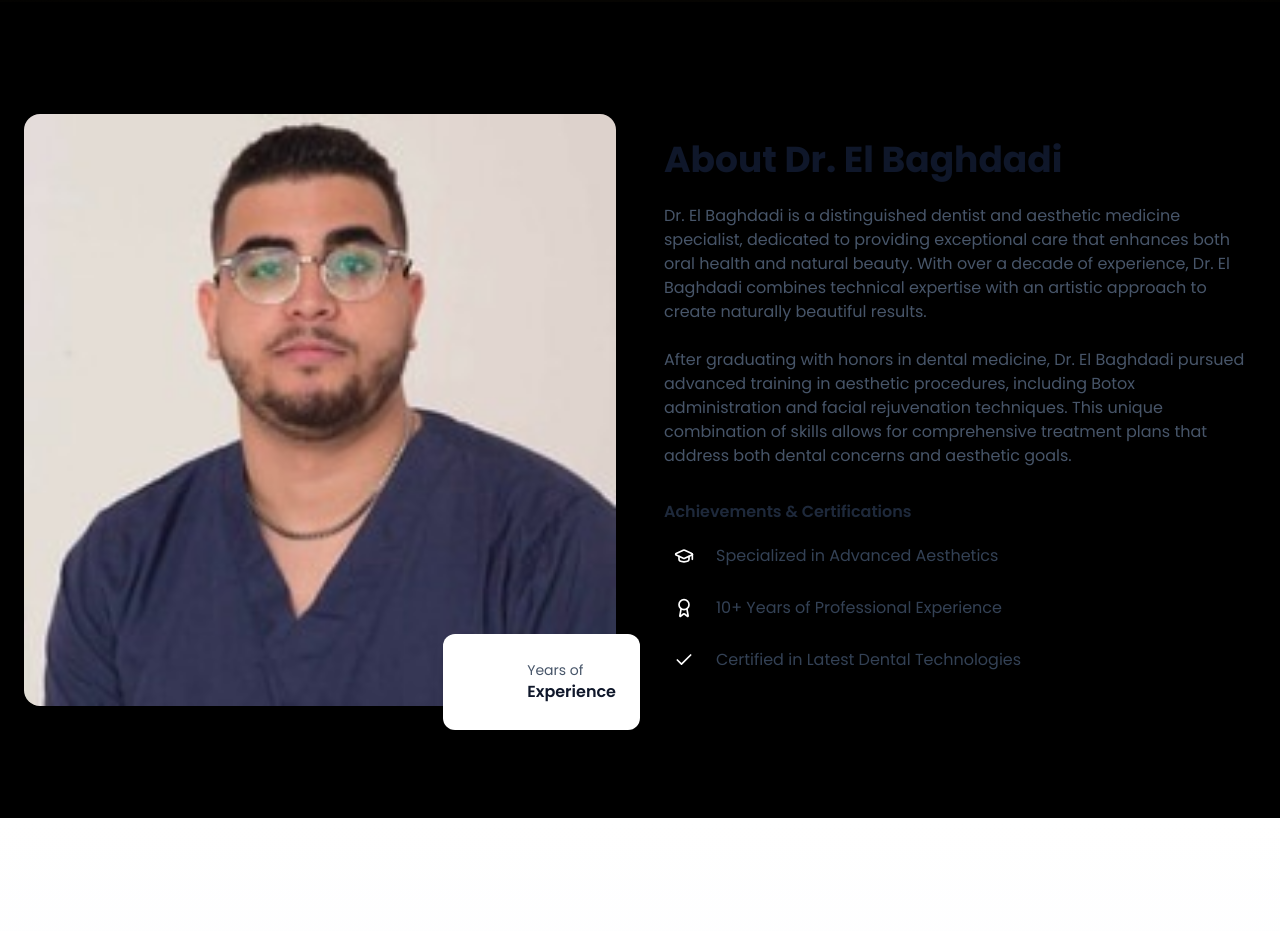
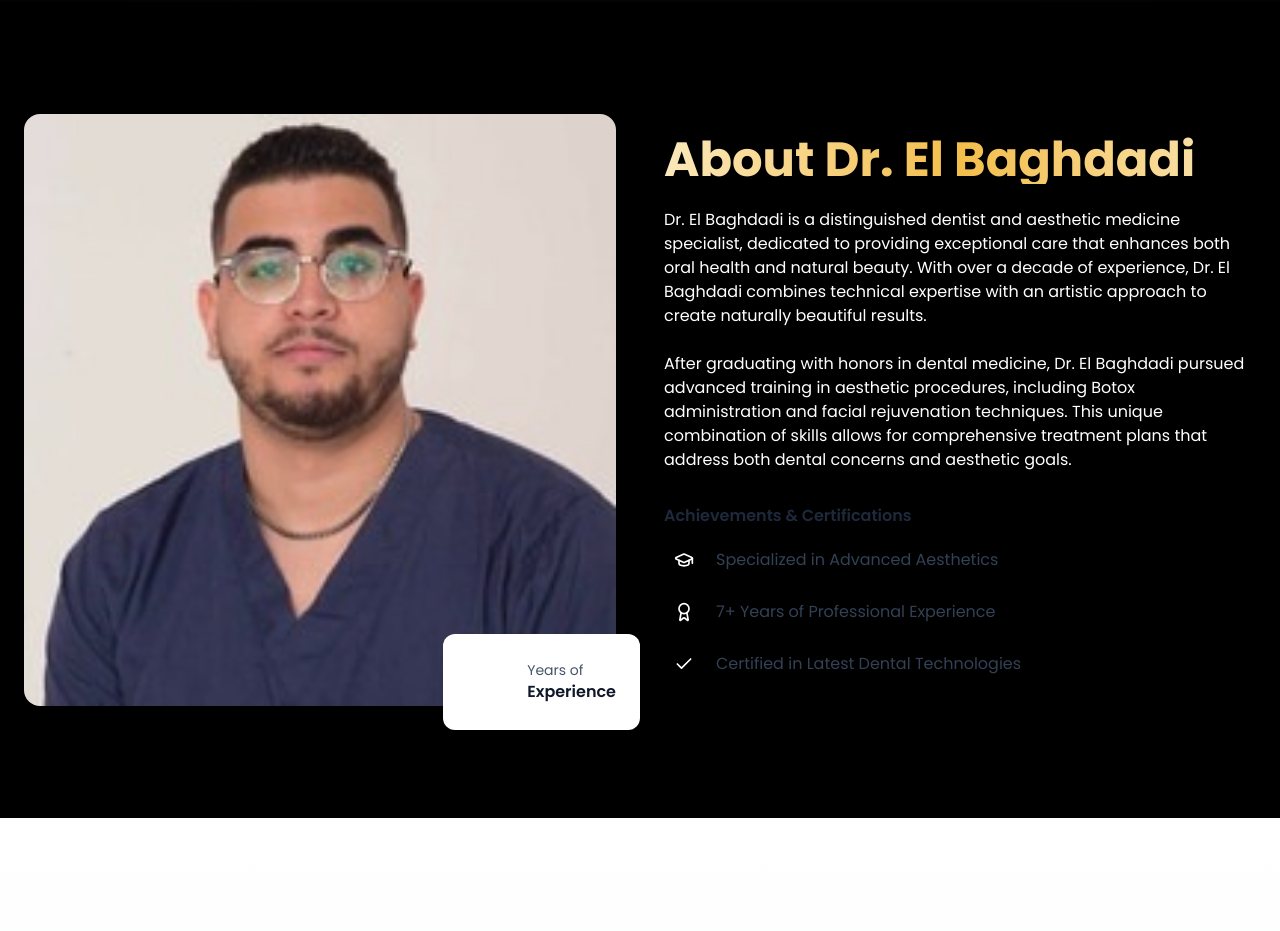
Before and after one commit to Uzihttps/elbaghdadi-dental, a React (Vite) app: page / in a window 1280 px wide. Shown: the part 1860-2791 px from the top of the page. Built offline with nearby package versions, Linux system fonts and the light colour scheme.

Commit message:
Fix: Update About section
- Increased logo size.
- Changed "Years of Experience" to "7 years".
- Styled "About Dr. El Baghdadi" in gold and the text below in white.

```diff
--- a/src/components/About.tsx
+++ b/src/components/About.tsx
@@ -5,7 +5,7 @@ import { Check, Award, GraduationCap } from "lucide-react";
 const About = () => {
   const achievements = [
     { icon: GraduationCap, text: "Specialized in Advanced Aesthetics" },
-    { icon: Award, text: "10+ Years of Professional Experience" },
+    { icon: Award, text: "7+ Years of Professional Experience" },
     { icon: Check, text: "Certified in Latest Dental Technologies" },
   ];
 
@@ -30,7 +30,7 @@ const About = () => {
             <div className="absolute -bottom-6 -right-6 bg-white p-6 rounded-xl shadow-lg">
               <div className="flex items-center gap-3">
                 <div className="w-12 h-12 rounded-full bg-dental-100 flex items-center justify-center">
-                  <span className="text-dental-600 font-bold text-lg">10+</span>
+                  <span className="text-dental-600 font-bold text-lg">7+</span>
                 </div>
                 <div>
                   <p className="text-sm text-slate-600">Years of</p>
@@ -47,13 +47,13 @@ const About = () => {
             viewport={{ once: true }}
             transition={{ duration: 0.6 }}
           >
-            <h2 className="text-3xl md:text-4xl font-bold text-slate-900">About Dr. El Baghdadi</h2>
-            <p className="text-slate-600">
+            <h2 className="text-4xl md:text-5xl font-bold luxury-gradient">About Dr. El Baghdadi</h2>
+            <p className="text-white">
               Dr. El Baghdadi is a distinguished dentist and aesthetic medicine specialist, dedicated to providing
               exceptional care that enhances both oral health and natural beauty. With over a decade of experience,
               Dr. El Baghdadi combines technical expertise with an artistic approach to create naturally beautiful results.
             </p>
-            <p className="text-slate-600">
+            <p className="text-white">
               After graduating with honors in dental medicine, Dr. El Baghdadi pursued advanced training in aesthetic
               procedures, including Botox administration and facial rejuvenation techniques. This unique combination
               of skills allows for comprehensive treatment plans that address both dental concerns and aesthetic goals.
--- a/src/components/Navbar.tsx
+++ b/src/components/Navbar.tsx
@@ -65,7 +65,7 @@ const Navbar = () => {
           <img
             src="/lovable-uploads/9529c193-29a0-49f7-bac0-635dd55afc34.png"
             alt="Dental Logo"
-            className="h-16 w-16 brightness-150 contrast-125 hover:brightness-175 transition-all duration-300"
+            className="h-20 w-20 brightness-150 contrast-125 hover:brightness-175 transition-all duration-300"
           />
         </motion.a>
 
```
